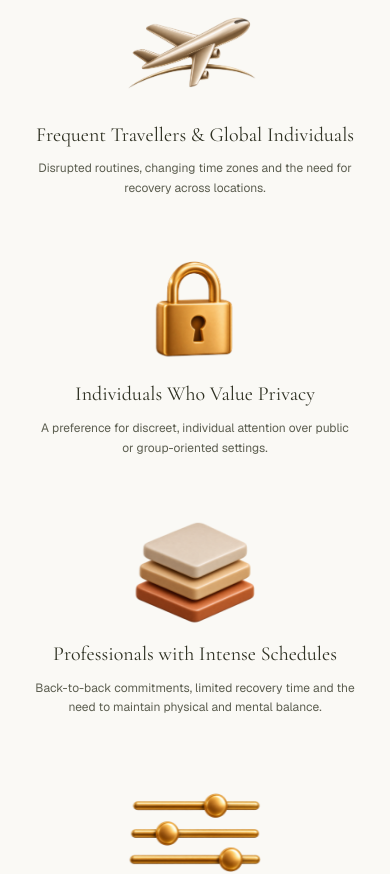
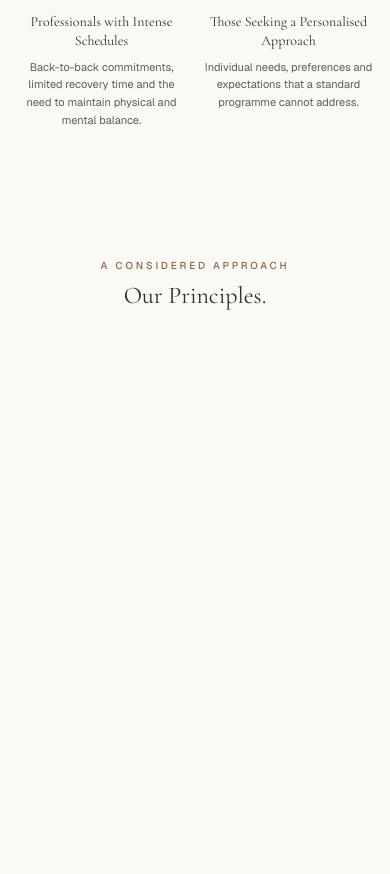
Before and after one commit to digitap863/saha, a Next.js app: page /who-its-for in a window 390 px wide. Shown: the part 920-1794 px from the top of the page. Built offline with nearby package versions, Linux system fonts and the light colour scheme.

Commit message:
feat: add experience, philosophy, and who-is-for section components and assets

```diff
--- a/components/common/Footer.tsx
+++ b/components/common/Footer.tsx
@@ -35,7 +35,7 @@ export default function Footer({ onOpenEnquire }: FooterProps) {
       <div className="relative z-10 w-full px-0 sm:px-4 md:px-8 lg:px-12">
         <div className="max-w-360 mx-auto bg-[#232613] text-saha-bg px-6 sm:px-10 lg:px-14 py-10 sm:py-12 shadow-xl border-t border-[#3B421C]/50">
           {/* Top Brand & Navigation */}
-          <div className="flex flex-col sm:flex-row sm:items-end justify-between gap-8 md:gap-10 items-center sm:items-start text-center sm:text-left">
+          <div className="flex flex-col sm:flex-row sm:items-end justify-between gap-8 md:gap-10 items-center text-center sm:text-left">
             {/* Brand Logo with Symmetrical Center on Mobile */}
             <div className="w-full sm:w-auto flex justify-center sm:justify-start">
               <Link
@@ -52,7 +52,7 @@ export default function Footer({ onOpenEnquire }: FooterProps) {
             </div>
 
             {/* Navigation Links: 2x2 balanced grid on mobile, horizontal row on tablet/desktop */}
-            <nav className="w-full sm:w-auto grid grid-cols-2 gap-x-6 sm:gap-x-8 gap-y-3.5 sm:gap-y-0 sm:flex sm:flex-wrap sm:items-center max-w-[300px] sm:max-w-none mx-auto sm:mx-0 text-center sm:text-left">
+            <nav className="w-full sm:w-auto grid grid-cols-2 gap-x-6 sm:gap-x-8 gap-y-3.5 sm:gap-y-0 sm:flex sm:flex-wrap sm:items-center max-w-75 sm:max-w-none mx-auto sm:mx-0 text-center sm:text-left">
               {footerLinks.map((item) =>
                 item.action ? (
                   <button
@@ -76,7 +76,7 @@ export default function Footer({ onOpenEnquire }: FooterProps) {
           </div>
 
           {/* Hairline Divider */}
-          <div className="w-full h-[1px] bg-[#373D1E] mt-8 sm:mt-10 md:mt-12 mb-6" />
+          <div className="w-full h-px bg-[#373D1E] mt-8 sm:mt-10 md:mt-12 mb-6" />
 
           {/* Copyright & Core Values */}
           <div className="flex flex-col sm:flex-row items-center justify-between gap-3 sm:gap-4 text-[10px] sm:text-[11px] tracking-[0.25em] text-[#717763] uppercase text-center sm:text-left">
--- a/components/philosophy/RestorationFeature.tsx
+++ b/components/philosophy/RestorationFeature.tsx
@@ -80,17 +80,27 @@ export default function RestorationFeature() {
     >
       <div
         ref={cardRef}
-        className="relative isolate rounded-xs overflow-hidden w-full aspect-[1755/896] min-h-[480px] sm:min-h-[540px] lg:min-h-[580px] flex flex-col justify-between p-8 sm:p-12 lg:p-16 text-[#FAFBF8] bg-[#223F32] shadow-sm"
+        className="relative isolate rounded-xs overflow-hidden w-full md:aspect-1755/896 min-h-125 sm:min-h-135 lg:min-h-145 flex flex-col justify-between p-8 sm:p-12 lg:p-16 text-[#FAFBF8] bg-[#223F32] shadow-sm"
       >
         {/* Full-size Image at z-0 with subtle GSAP scale-in */}
-        <div ref={imageRef} className="absolute inset-0 w-full h-full -z-0">
+        <div ref={imageRef} className="absolute inset-0 w-full h-full z-0">
+          {/* Mobile View: Portrait composition */}
+          <Image
+            src="/philosophy_mob.png"
+            alt="A different proposition — Restorative repose in considered environment"
+            fill
+            priority
+            unoptimized
+            className="block md:hidden object-cover object-center pointer-events-none"
+          />
+          {/* Desktop/Tablet View: Landscape panorama */}
           <Image
             src="/philosophy.webp"
             alt="A different proposition — Restorative repose in considered environment"
             fill
             priority
             unoptimized
-            className="object-cover object-right md:object-center pointer-events-none"
+            className="hidden md:block object-cover object-right md:object-center pointer-events-none"
           />
         </div>
 
@@ -98,7 +108,7 @@ export default function RestorationFeature() {
         <div className="relative z-10 max-w-lg lg:max-w-xl pointer-events-auto">
           <span
             ref={eyebrowRef}
-            className="text-[10px] sm:text-[11px] font-medium tracking-[0.28em] text-[#8EAF9F] uppercase block mb-8 sm:mb-12"
+            className="text-[10px] sm:text-[11px] font-medium tracking-[0.28em] text-[#8EAF9F] uppercase block mb-2 sm:mb-12"
           >
             A DIFFERENT PROPOSITION
           </span>
--- a/components/whoisitfor/PrinciplesSection.tsx
+++ b/components/whoisitfor/PrinciplesSection.tsx
@@ -186,10 +186,20 @@ export default function PrinciplesSection() {
         ref={innerPinRef}
         className="w-full relative lg:h-screen lg:flex lg:items-center bg-[#FAF9F5] lg:overflow-hidden"
       >
-        <div className="max-w-7xl mx-auto px-6 sm:px-8 lg:max-w-none lg:mx-0 lg:px-0 lg:w-full">
+        <div className="max-w-7xl mx-auto px-4 sm:px-8 lg:max-w-none lg:mx-0 lg:px-0 lg:w-full">
+          {/* Mobile Short Title Header (Visible only on mobile & tablet) */}
+          <div className="lg:hidden text-center max-w-md mx-auto mb-8 sm:mb-12">
+            <span className="text-[10px] sm:text-[11px] font-medium tracking-[0.28em] text-[#8C6548] uppercase block mb-2">
+              A CONSIDERED APPROACH
+            </span>
+            <h2 className="font-serif-luxury text-2xl sm:text-3xl text-[#2F3123] font-normal leading-tight">
+              Our Principles.
+            </h2>
+          </div>
+
           <div
             ref={trackRef}
-            className="grid grid-cols-1 md:grid-cols-2 gap-x-10 gap-y-14 sm:gap-x-12 lg:flex lg:flex-nowrap lg:w-max lg:gap-0 lg:pl-[8vw] lg:pr-[8vw] will-change-transform"
+            className="grid grid-cols-2 gap-x-4 sm:gap-x-8 md:gap-x-12 gap-y-10 sm:gap-y-14 lg:flex lg:flex-nowrap lg:w-max lg:gap-0 lg:pl-[8vw] lg:pr-[8vw] will-change-transform"
           >
             {PRINCIPLES.map((item, index) => (
               <div
@@ -197,13 +207,17 @@ export default function PrinciplesSection() {
                 ref={(el) => {
                   itemsRef.current[index] = el;
                 }}
-                className="flex flex-col items-center text-center group select-none lg:w-[28vw] lg:max-w-[400px] lg:shrink-0 lg:px-8"
+                className={`flex flex-col items-center text-center group select-none lg:w-[28vw] lg:max-w-[400px] lg:shrink-0 lg:px-8 ${
+                  index === PRINCIPLES.length - 1
+                    ? "col-span-2 lg:col-span-1 max-w-[280px] sm:max-w-[360px] lg:max-w-[400px] mx-auto"
+                    : ""
+                }`}
               >
                 <div
                   ref={(el) => {
                     iconRefs.current[index] = el;
                   }}
-                  className="relative w-44 h-28 sm:h-32 lg:w-56 lg:h-40 mb-4 sm:mb-5 flex items-center justify-center pointer-events-none will-change-transform"
+                  className="relative w-28 h-20 sm:w-36 sm:h-28 md:w-44 md:h-32 lg:w-56 lg:h-40 mb-3 sm:mb-4 lg:mb-5 flex items-center justify-center pointer-events-none will-change-transform"
                 >
                   <div className="relative w-full h-full transform transition-transform duration-500 ease-out group-hover:scale-105">
                     <Image
@@ -216,11 +230,11 @@ export default function PrinciplesSection() {
                   </div>
                 </div>
 
-                <h3 className="font-serif-luxury text-xl sm:text-[1.38rem] text-[#2F3123] font-normal leading-[1.24] mb-3 group-hover:text-[#8C6548] transition-colors">
+                <h3 className="font-serif-luxury text-[14px] sm:text-lg md:text-[1.38rem] text-[#2F3123] font-normal leading-snug sm:leading-[1.24] mb-2 sm:mb-3 group-hover:text-[#8C6548] transition-colors">
                   {item.title}
                 </h3>
 
-                <p className="text-xs sm:text-[13px] text-[#5C5E50] leading-relaxed max-w-xs mx-auto font-normal">
+                <p className="text-[11px] sm:text-xs md:text-[13px] text-[#5C5E50] leading-relaxed max-w-xs mx-auto font-normal">
                   {item.description}
                 </p>
               </div>
--- a/components/whoisitfor/ProfilesSection.tsx
+++ b/components/whoisitfor/ProfilesSection.tsx
@@ -175,10 +175,10 @@ export default function ProfilesSection() {
         ref={innerPinRef}
         className="w-full relative lg:h-screen lg:flex lg:items-center bg-[#FAF9F5] lg:overflow-hidden"
       >
-        <div className="max-w-7xl mx-auto px-6 sm:px-8 lg:max-w-none lg:mx-0 lg:px-0 lg:w-full">
+        <div className="max-w-7xl mx-auto px-4 sm:px-8 lg:max-w-none lg:mx-0 lg:px-0 lg:w-full">
           <div
             ref={trackRef}
-            className="grid grid-cols-1 md:grid-cols-2 gap-x-10 gap-y-14 sm:gap-x-12 lg:flex lg:flex-nowrap lg:w-max lg:gap-0 lg:pl-[8vw] lg:pr-[8vw] will-change-transform"
+            className="grid grid-cols-2 gap-x-4 sm:gap-x-8 md:gap-x-12 gap-y-10 sm:gap-y-14 lg:flex lg:flex-nowrap lg:w-max lg:gap-0 lg:pl-[8vw] lg:pr-[8vw] will-change-transform"
           >
             {PROFILES.map((profile, index) => (
               <div
@@ -192,7 +192,7 @@ export default function ProfilesSection() {
                   ref={(el) => {
                     iconRefs.current[index] = el;
                   }}
-                  className="relative w-44 h-28 sm:h-32 lg:w-56 lg:h-40 mb-4 sm:mb-5 flex items-center justify-center pointer-events-none will-change-transform"
+                  className="relative w-28 h-20 sm:w-36 sm:h-28 md:w-44 md:h-32 lg:w-56 lg:h-40 mb-3 sm:mb-4 lg:mb-5 flex items-center justify-center pointer-events-none will-change-transform"
                 >
                   <div className="relative w-full h-full transform transition-transform duration-500 ease-out group-hover:scale-105">
                     <Image
@@ -205,11 +205,11 @@ export default function ProfilesSection() {
                   </div>
                 </div>
 
-                <h3 className="font-serif-luxury text-xl sm:text-[1.38rem] text-[#2F3123] font-normal leading-[1.24] mb-3 group-hover:text-[#8C6548] transition-colors">
+                <h3 className="font-serif-luxury text-[14px] sm:text-lg md:text-[1.38rem] text-[#2F3123] font-normal leading-snug sm:leading-[1.24] mb-2 sm:mb-3 group-hover:text-[#8C6548] transition-colors">
                   {profile.title}
                 </h3>
 
-                <p className="text-xs sm:text-[13px] text-[#5C5E50] leading-relaxed max-w-xs mx-auto font-normal">
+                <p className="text-[11px] sm:text-xs md:text-[13px] text-[#5C5E50] leading-relaxed max-w-xs mx-auto font-normal">
                   {profile.description}
                 </p>
               </div>
```
Also changed, not shown: components/experience/ExperienceHeroJourney.tsx (+25 -12 lines), public/experience/experience_mob.png (added), 1 other file (tests, documents, lock files or other folders).
